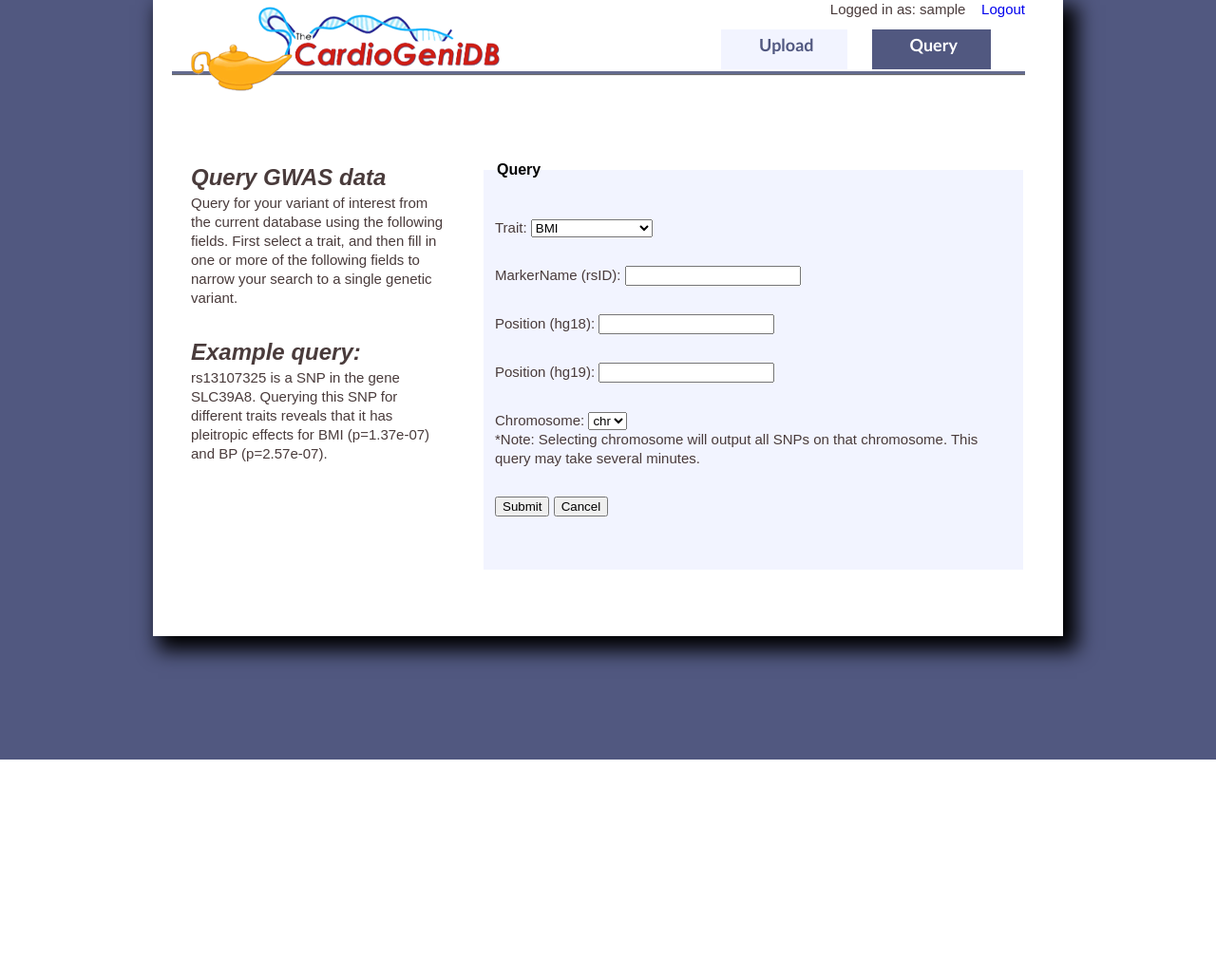
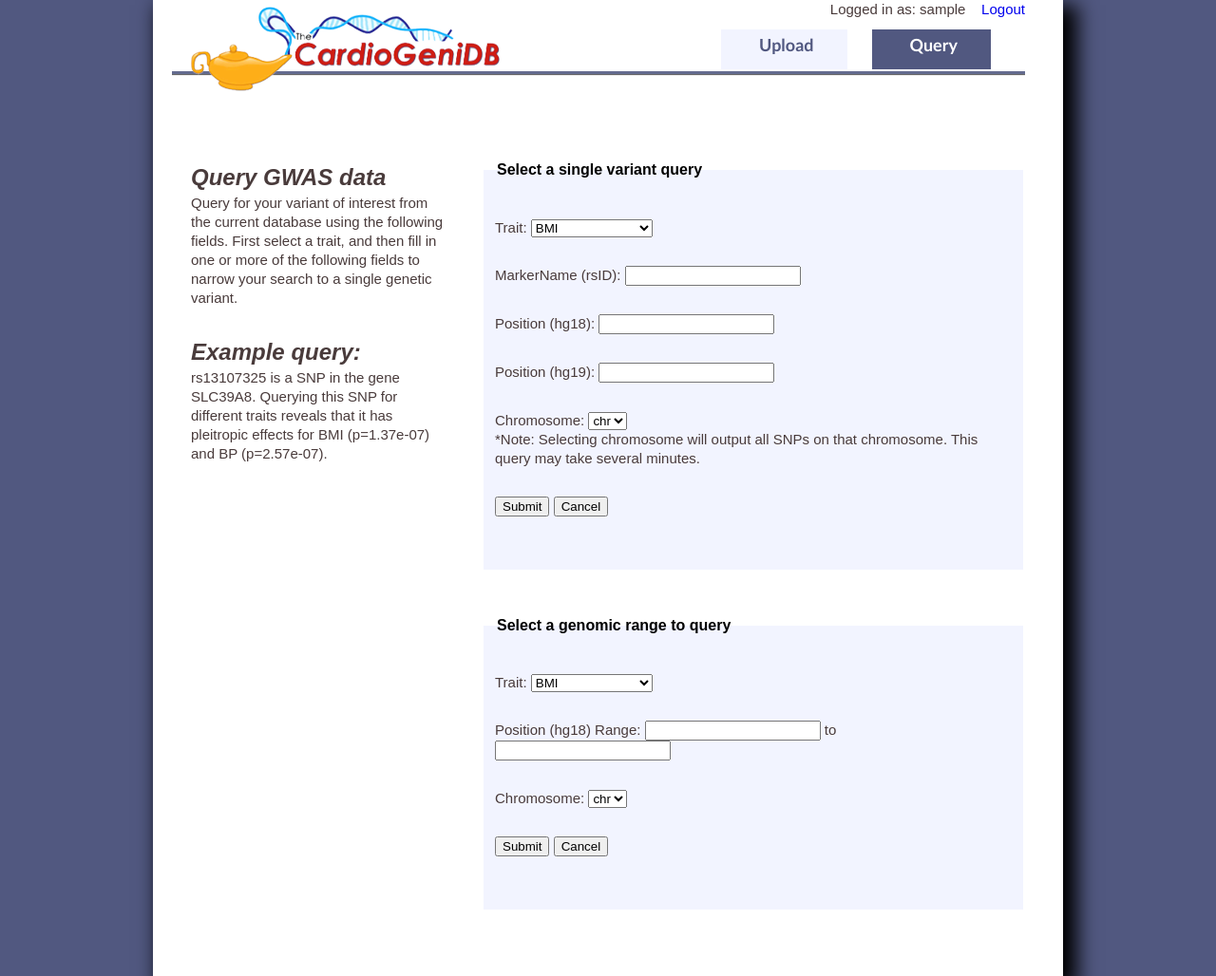
Before and after one commit to pasjohnj/SI-572-Genetics-Database, a PHP site: page /query.php in a window 1280 px wide. Shown: the whole page at 95% size. Before the commit the page ends 800 px from the top, so only its background shows below. Run offline with PHP 8.4, Linux system fonts and the light colour scheme; the visitor is signed in with stand-in values (Sample User, id 1); data that the repository does not hold is empty.

Commit message:
Update query.php

```diff
--- a/query.php
+++ b/query.php
@@ -67,7 +67,7 @@ callAHAH('content.php?content= '+tab, 'content', 'getting content for tab '+tab+
 
 	<div class ="g612">
 <fieldset>
-<legend>Query</legend>
+<legend>Select a single variant query</legend>
 <br></br>
 <form method="POST">
 <p>Trait:
@@ -115,7 +115,57 @@ callAHAH('content.php?content= '+tab, 'content', 'getting content for tab '+tab+
 	<option value="21">21</option>
 	<option value="22">22</option>
 </select><br> *Note: Selecting chromosome will output all SNPs on that chromosome. This query may take several minutes.</p>
-<p><input type="submit" value="Submit">
+<p><input type="submit" value="Submit" name="Submit_Query1">
+<input type="button" name="Cancel" value="Cancel" onclick="window.location = 'query.php' " />
+</form>
+</fieldset>
+
+<fieldset>
+<legend>Select a genomic range to query</legend>
+<br></br>
+<form method="POST">
+<p>Trait:
+	<select name="trait">
+	<option value="BMI">BMI</option>
+	<option value="BP">BP</option>
+	<option value="Fasting Glucose">Fasting Glucose</option>
+	<option value="Fasting Proinsulin">Fasting Proinsulin</option>
+	</select> </p>
+<p>Position (hg18) Range:
+	<input type="text"
+	name="pos_hg18_2"
+	value= "<?php echo htmlentities($_POST['pos_hg18_2']);?>" >
+to
+	<input type="text"
+	name="pos_hg18_3"
+	value= "<?php echo htmlentities($_POST['pos_hg18_3']);?>"> </p>
+		<p>Chromosome:
+<select name="chr">
+	<option value="chr">chr</option>
+	<option value="1">1</option>
+	<option value="2">2</option>
+	<option value="3">3</option>
+	<option value="4">4</option>
+	<option value="5">5</option>
+	<option value="6">6</option>
+	<option value="7">7</option>
+	<option value="8">8</option>
+	<option value="9">9</option>
+	<option value="10">10</option>
+	<option value="11">11</option>
+	<option value="12">12</option>
+	<option value="13">13</option>
+	<option value="14">14</option>
+	<option value="15">15</option>
+	<option value="16">16</option>
+	<option value="17">17</option>
+	<option value="18">18</option>
+	<option value="19">19</option>
+	<option value="20">20</option>
+	<option value="21">21</option>
+	<option value="22">22</option>
+</select>
+<p><input type="submit" value="Submit" name="Submit_Query2">
 <input type="button" name="Cancel" value="Cancel" onclick="window.location = 'query.php' " />
 
 </p>
@@ -126,9 +176,11 @@ callAHAH('content.php?content= '+tab, 'content', 'getting content for tab '+tab+
 	<div class="clear">&nbsp;</div>
 
 <?php
-if (  isset($_POST['MarkerName']) && isset($_POST['pos_hg18']) && isset($_POST['pos_hg19']) && isset($_POST['chr']) && isset($_POST['trait'])) {
+if (  isset($_POST['Submit_Query1'])) {
 	$markername = mysql_real_escape_string($_POST['MarkerName']);
 	$pos_hg18 = mysql_real_escape_string($_POST['pos_hg18']);
+	$pos_hg18_2 = mysql_real_escape_string($_POST['pos_hg18_2']);
+	$pos_hg18_3 = mysql_real_escape_string($_POST['pos_hg18_3']);
 	$pos_hg19 = mysql_real_escape_string($_POST['pos_hg19']);
 	$chr = mysql_real_escape_string($_POST['chr']);
 	$trait = mysql_real_escape_string($_POST['trait']);
@@ -139,7 +191,34 @@ if (  isset($_POST['MarkerName']) && isset($_POST['pos_hg18']) && isset($_POST['
 		WHERE results.PMID = Publications.PMID AND
 		results.MarkerName = INFO.MarkerName AND trait='$trait' AND
 		(chr='$chr' OR INFO.pos_hg18 = '$pos_hg18' OR INFO.pos_hg19 = '$pos_hg19' OR INFO.MarkerName = '$markername')";
-	echo '<table  border="1"> <br>
+}
+if (  isset($_POST['Submit_Query2'])) {
+	$markername = mysql_real_escape_string($_POST['MarkerName']);
+	$pos_hg18 = mysql_real_escape_string($_POST['pos_hg18']);
+	$pos_hg18_2 = mysql_real_escape_string($_POST['pos_hg18_2']);
+	$pos_hg18_3 = mysql_real_escape_string($_POST['pos_hg18_3']);
+	$pos_hg19 = mysql_real_escape_string($_POST['pos_hg19']);
+	$chr = mysql_real_escape_string($_POST['chr']);
+	$trait = mysql_real_escape_string($_POST['trait']);
+	$sql =
+	"SELECT INFO.chr, INFO.pos_hg18, INFO.pos_hg19, INFO.MarkerName,
+		results.p,trait,First_author,Journal,pub_year,title,Publications.PMID
+		FROM INFO, results, Publications
+		WHERE results.PMID = Publications.PMID AND
+		results.MarkerName = INFO.MarkerName AND
+		trait='$trait' AND chr='$chr' AND
+		(INFO.pos_hg18 >= '$pos_hg18_2' AND INFO.pos_hg18 <= '$pos_hg18_3')";
+}
+
+if (isset($_POST['Submit_Query1']) OR isset($_POST['Submit_Query2'])){
+
+
+$result = mysql_query($sql);
+if ($num_rows = mysql_num_rows($result) == 0){
+echo "Empty query";
+}
+elseif ($num_row = mysql_num_rows($result) !=0){
+echo '<table  border="1"> <br>
 <tr>
 	<th>Chr</th>
 	<th>Position (hg18)</th>
@@ -153,7 +232,7 @@ if (  isset($_POST['MarkerName']) && isset($_POST['pos_hg18']) && isset($_POST['
 	<th>Publication Title</th>
 	<th>PMID</th>
 </tr>'."\n";
-$result = mysql_query($sql);
+
 while ( $row = mysql_fetch_row($result) ) {
     echo "<tr><td>";
     echo(htmlentities($row[0]));
@@ -179,7 +258,11 @@ while ( $row = mysql_fetch_row($result) ) {
     echo(htmlentities($row[10]));
     echo("</td></tr>");
     }
+
 }
+}
+
+
 ?>
 
 
```
